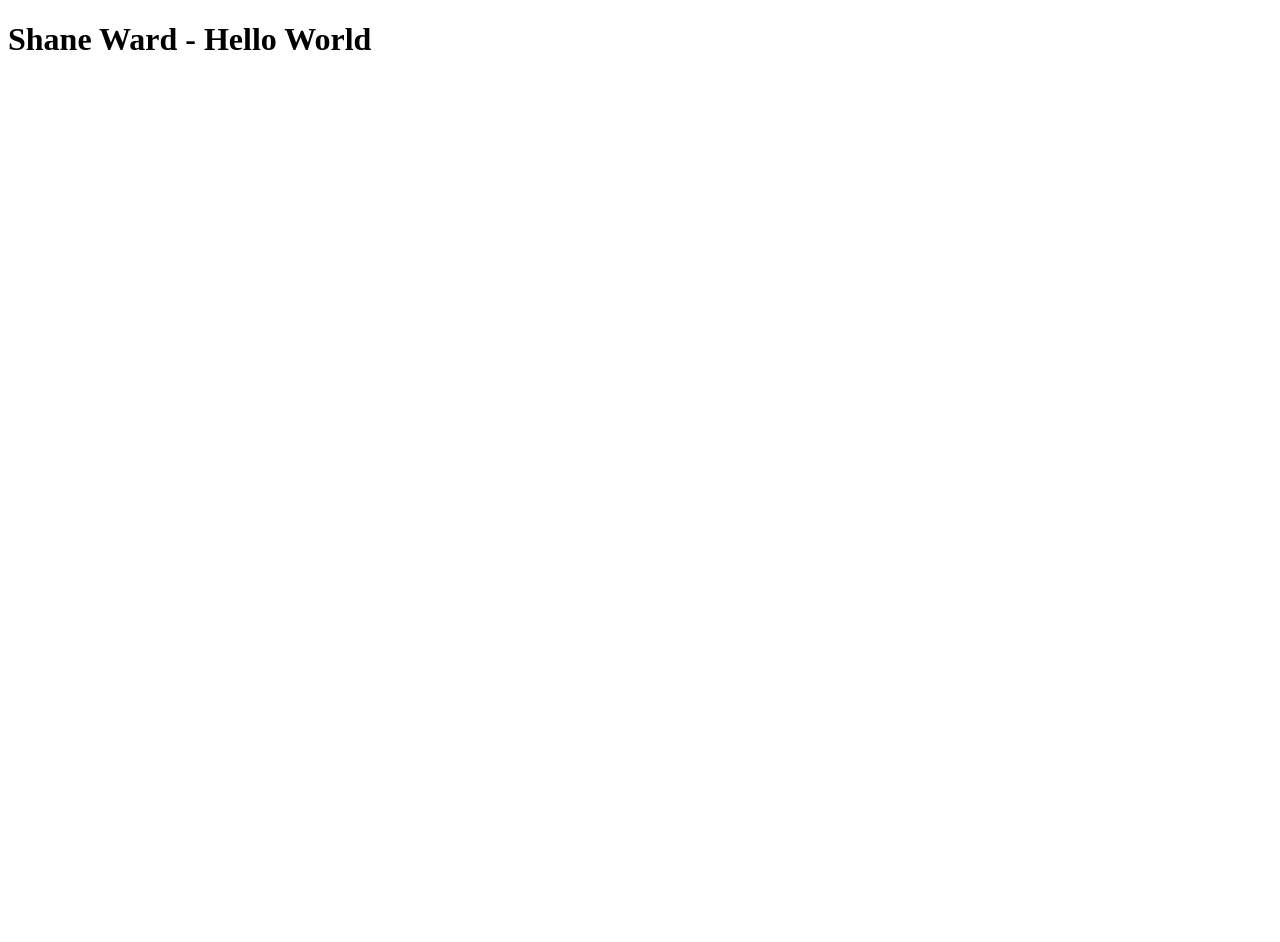
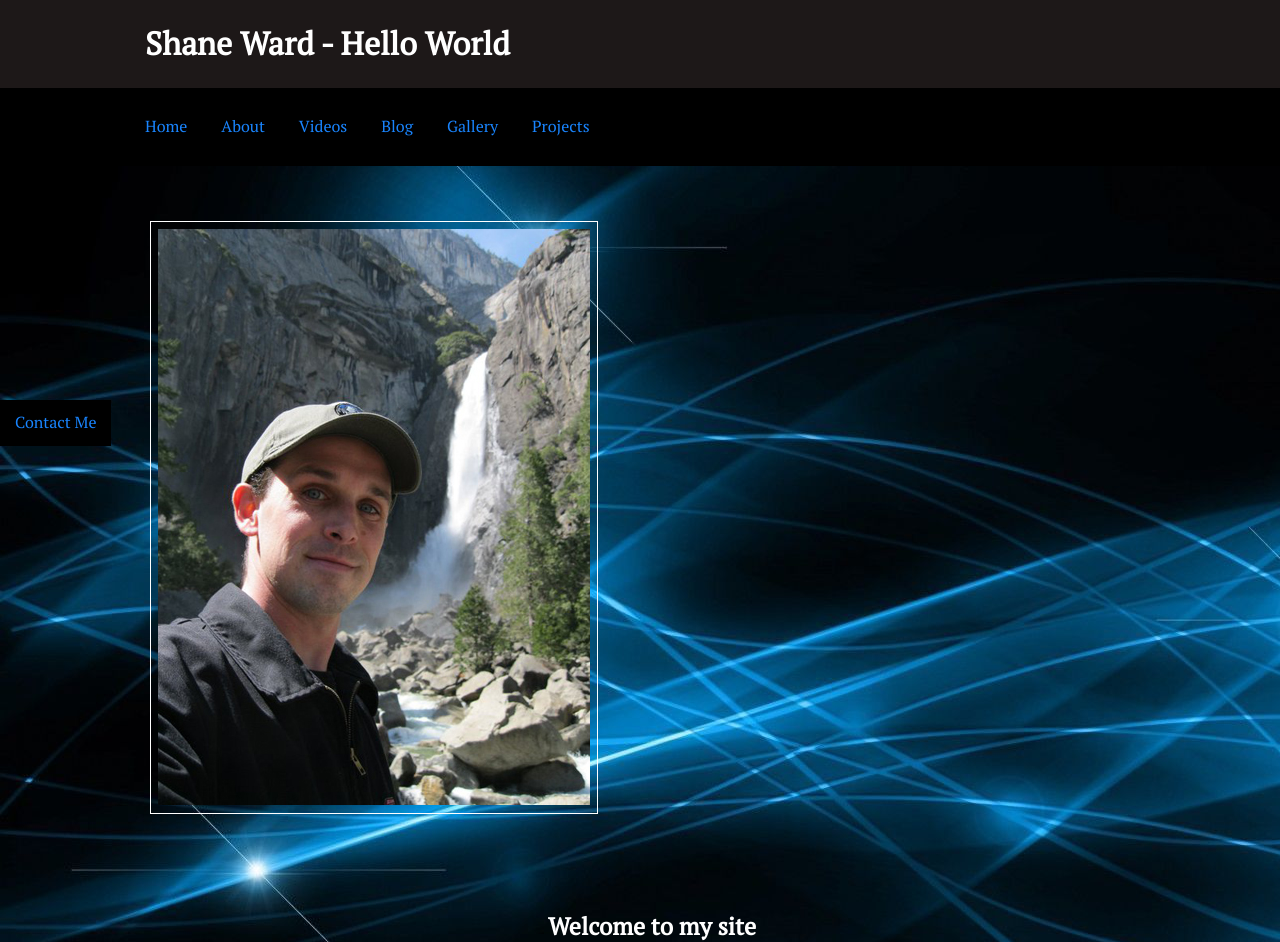
Before and after one commit to ShaneRWard/ShaneRWard.github.io, a plain HTML site: page index.html in a window 1280 px wide. Shown: the top 942 px of the page. Before the commit the page ends 800 px from the top, so only its background shows below. Drawn offline with Linux system fonts and the light colour scheme.

Commit message:
Updated index.html and added css/ folder and img/ folder with style.css and images.

```diff
--- /dev/null
+++ b/css/style.css
@@ -0,0 +1,101 @@
+body{
+    background-color: #f3f3f3;
+    font-family: 'PT Serif', serif;
+    font: 'PT Serif';
+    font-size: 16px;
+    line-height: 1.6em;
+    margin:0;
+}
+
+a{
+    color: #1985ff;
+    text-decoration: none;
+}
+
+#main-header{
+    background-color: rgb(29, 24, 24);
+    font: 'PT Serif';
+    color: white;
+    margin:0;
+    padding:10px 0 10px 145px;
+}
+
+#navbar{
+    background-color:black;
+    margin:0;
+    padding:10px;
+    padding-left: 105px;
+}
+
+#navbar ul{
+    list-style: none;
+}
+
+#navbar li{
+    display: inline;
+}
+
+#navbar a{
+    text-decoration: none;
+    padding-right: 30px;
+}
+
+.button{
+    background-color: black;
+    padding: 10px 15px;
+    border: none;
+}
+
+.button a{
+    text-decoration: none;
+}
+
+.fixed{
+    position: fixed;
+    top: 400px;
+}
+
+.container{
+    background-image: url('../img/showcase.jpg');
+    background-attachment: fixed;
+    min-height: 800px;
+    margin: auto;
+    overflow: hidden;
+}
+
+#profile{
+    float: left;
+    margin: 55px 40px 40px 150px;
+    border: 1px solid white;
+    padding: 7px 7px 0 7px;
+}
+
+#content{
+    color: white;
+    float: right;
+    width: 40%;
+    margin:40px 100px 40px 0px;
+    padding-right: 120px;
+    text-align: justify;
+}
+
+#main-footer{
+    width:100%;
+    background-color: black;
+    color: white;
+    text-align: center;
+    padding:20px 0px;
+}
+
+#main-footer ul{
+    list-style: none;
+}
+
+#main-footer li{
+    display: inline;
+}
+
+#main-footer a{
+    text-decoration: none;
+    padding-right:10px;
+}
--- a/index.html
+++ b/index.html
@@ -5,8 +5,56 @@
   <meta name="viewport" content="width=device-width, initial-scale=1.0">
   <meta http-equiv="X-UA-Compatible" content="ie=edge">
   <title>Hello World</title>
+  <link rel="stylesheet" href="css/style.css">
+  <link href="https://fonts.googleapis.com/css?family=PT+Serif" rel="stylesheet">
 </head>
 <body>
-  <h1>Shane Ward - Hello World</h1>
+
+  <header id="main-header">
+    <h1>Shane Ward - Hello World</h1>
+  </header>
+
+  <nav id="navbar">
+    <div>
+      <ul>
+        <li><a href="#">Home</a></li>
+        <li><a href="#">About</a></li>
+        <li><a href="#">Videos</a></li>
+        <li><a href="#">Blog</a></li>
+        <li><a href="#">Gallery</a></li>
+        <li><a href="#">Projects</a></li>
+      </ul>
+    </div>
+  </nav>
+
+  <div class="container">
+      <div id="profile">
+      <img src="img/profile.jpg" alt="profile photo">
+      </div>
+    <section id="content">
+      <h2>Welcome to my site</h2>
+          <p>I'm a working college student trying to find my path. I have numerous interests including gaming, photography, fabrication, coding, and science just to name a few. My current degree is in geology, but that may change. I started college ten years after graduating from high school, basically just dipping my toe in to see if I liked it at all. I found that I enjoyed the experience. Shortly after starting my second semester, the effects of the recession caught up with me and I was laid-off from my job of many years. Instead of succumbing to dispair, I saw it as an opportunity to dive into my college career and see what I was capable of.</p>
+
+          <p>At first I made quite a lot of progress, and excelling in every class. I maintained a 4.0 GPA for several years and was awarded the Dean's List several times. I should point out that after 10 years out of high school had left me in need of a refresher and I had to start much of my education over again. Many of the classes I took were simply territory rediscovered after years of neglect. This is not to say that some classes were not challenging or new to me. I have grown significantly since I began my journey into higher education.</p>
+
+          <p>Things became more difficult as semesters went by. Classes are harder, I had to start part-time work to pay the bills, and my girlfriends health has impacted the both of us rather hard. Trying to pass the necessary classes while navigating these challenges has made me rethink my path. So, as a result, I am venturing into coding. And here we are today. Thank you for joing me on my journey! Check the blog for updates!</p>
+    </section>
+  </div>
+
+  <a class="fixed button" href="#">Contact Me</a>
+
+  <footer id="main-footer">
+    <div>
+      <ul>
+        <li><a href="#">Home</a></li>
+        <li><a href="#">About</a></li>
+        <li><a href="#">Contacts</a></li>
+        <li><a href="#">Patreon</a></li>
+        <li><a href="#">Sources</a></li>
+        <li><a href="#">Site Map</a></li>
+      </ul>
+    </div>
+    <p>Copyright &copy; 2019 Shane Ward</p>
+  </footer>
 </body>
 </html>
```
Also changed, not shown: img/profile.jpg (added), img/showcase.jpg (added).
